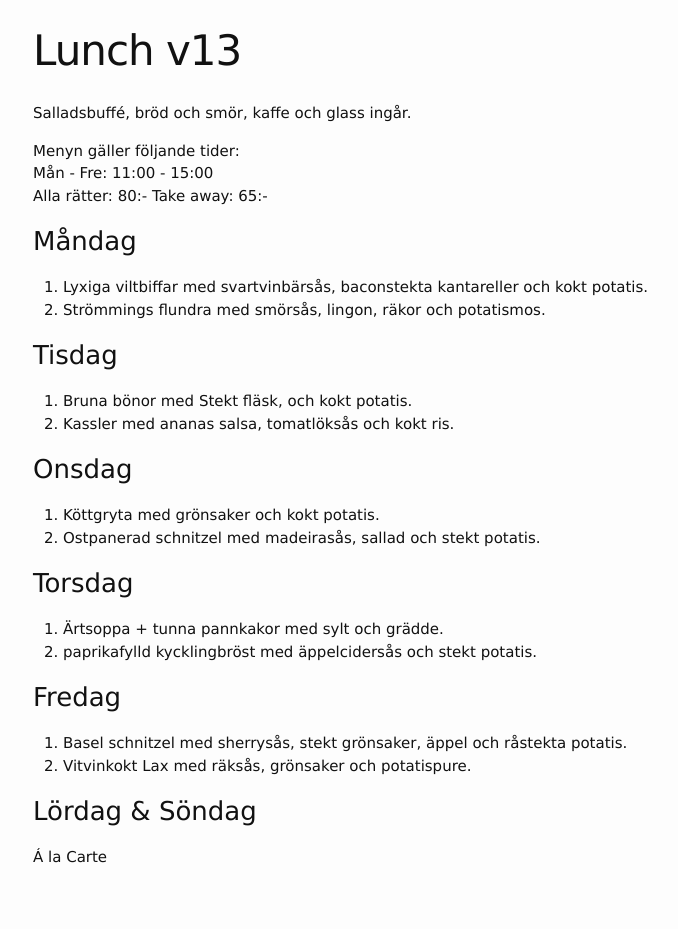
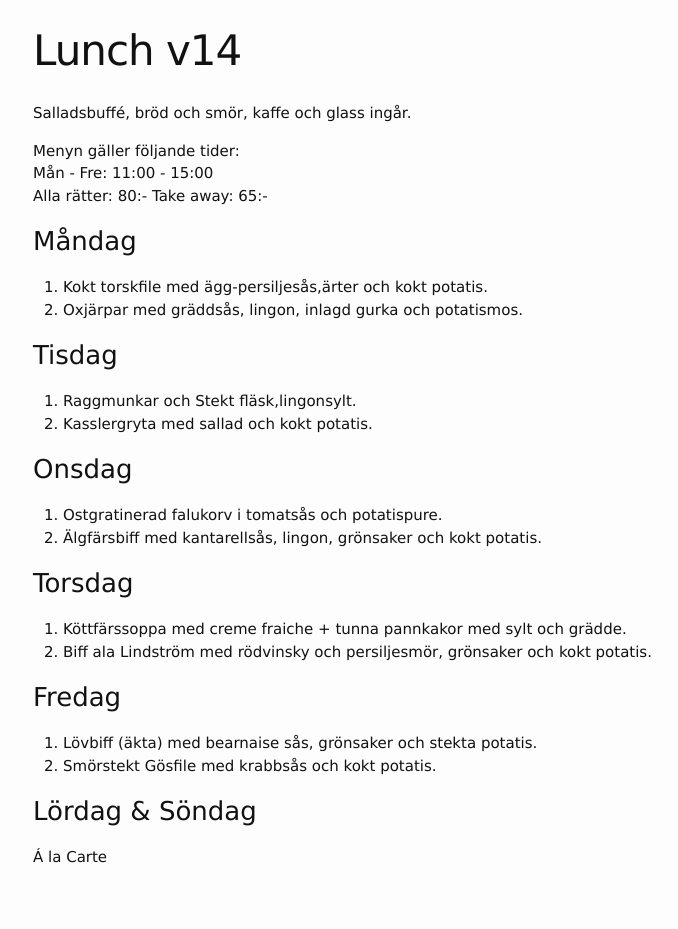
Before and after one commit to FarInn62/farinn62.github.io, a Jekyll site: the page built from lunch.md, in a window 1280 px wide. Shown: the whole page, without its empty margins (237-915 px from the left). Built offline with Jekyll 4.4.1, drawn with Linux system fonts in a browser that asks for light colours.

Commit message:
Update lunch.md

```diff
--- a/lunch.md
+++ b/lunch.md
@@ -1,6 +1,6 @@
 ---
 layout: foodmenu
-title: Lunch v13
+title: Lunch v14
 permalink: /lunch/
 published: true
 ---
@@ -12,28 +12,28 @@ Alla rätter: 80:- Take away: 65:-
 
 ### Måndag
 
-1. Lyxiga viltbiffar med svartvinbärsås, baconstekta kantareller och kokt potatis.
-2. Strömmings flundra med smörsås, lingon, räkor och potatismos.
+1. Kokt torskfile med ägg-persiljesås,ärter och kokt potatis.
+2. Oxjärpar med gräddsås, lingon, inlagd gurka och potatismos.
 
 ### Tisdag
 
-1. Bruna bönor med Stekt fläsk, och kokt potatis.
-2. Kassler med ananas salsa, tomatlöksås och kokt ris.
+1. Raggmunkar och Stekt fläsk,lingonsylt.
+2. Kasslergryta med sallad och kokt potatis.
 
 ### Onsdag
 
-1. Köttgryta med grönsaker och kokt potatis.
-2. Ostpanerad schnitzel med madeirasås, sallad och stekt potatis.
+1. Ostgratinerad falukorv i tomatsås och potatispure.
+2. Älgfärsbiff med kantarellsås, lingon, grönsaker och kokt potatis.
 
 ### Torsdag
 
-1. Ärtsoppa + tunna pannkakor med sylt och grädde.
-2. paprikafylld kycklingbröst med äppelcidersås och stekt potatis.
+1. Köttfärssoppa med creme fraiche + tunna pannkakor med sylt och grädde.
+2. Biff ala Lindström med rödvinsky och persiljesmör, grönsaker och kokt potatis.
 
 ### Fredag
 
-1. Basel schnitzel med sherrysås, stekt grönsaker, äppel och råstekta potatis.
-2. Vitvinkokt Lax med räksås, grönsaker och potatispure.
+1. Lövbiff (äkta) med bearnaise sås, grönsaker och stekta potatis.
+2. Smörstekt Gösfile med krabbsås och kokt potatis.
 
 
 ### Lördag & Söndag
```
